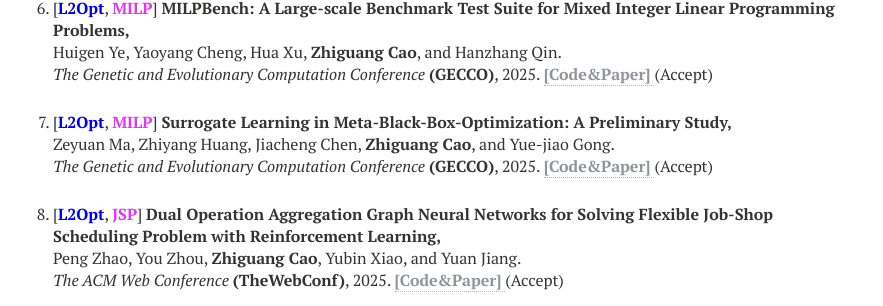
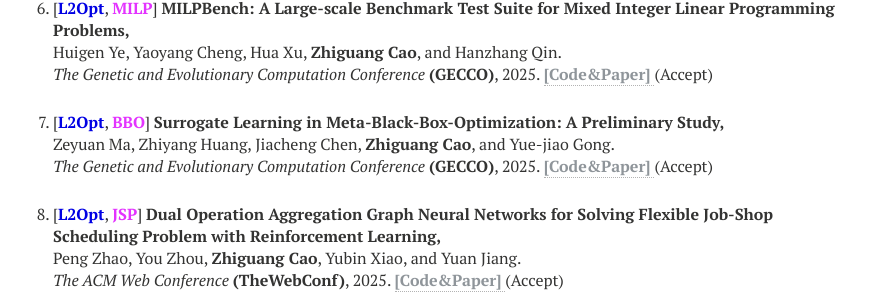
Before and after one commit to zhiguangcaosg/zhiguangcaosg.github.io, a Jekyll site: the page built from publications.md, in a window 1280 px wide and 900 px high, scrolled down 599 px. Shown: the part 149-455 px from the top of the window, without its empty margins (267-1150 px from the left). Built offline with Jekyll 4.4.1, drawn with Linux system fonts in a browser that asks for light colours; nearby versions of some CDN libraries.

Commit message:
Update publications.html

```diff
--- a/_layouts/publications.html
+++ b/_layouts/publications.html
@@ -140,7 +140,7 @@ div.bibtex pre { font-size: 75%; overflow: auto;  width: 100%; padding: 0em 0em;
 
 <li>
 <p>
-[<font color="#0000E3"><b>L2Opt</b></font>, <font color="#E333FF"><b>MILP</b></font>] <b>Surrogate Learning in Meta-Black-Box-Optimization: A Preliminary Study,</b>
+[<font color="#0000E3"><b>L2Opt</b></font>, <font color="#E333FF"><b>BBO</b></font>] <b>Surrogate Learning in Meta-Black-Box-Optimization: A Preliminary Study,</b>
 <br> Zeyuan Ma, Zhiyang Huang, Jiacheng Chen, <b>Zhiguang Cao</b>, and Yue-jiao Gong. <br>
 <i>  The Genetic and Evolutionary Computation Conference </i> <b>(GECCO)</b>, 2025. <a href="https://zhiguangcaosg.github.io/publications/"> <font color="#8F959A"><b>[Code&Paper]</b> </font></a> (Accept)
 </p>
```
